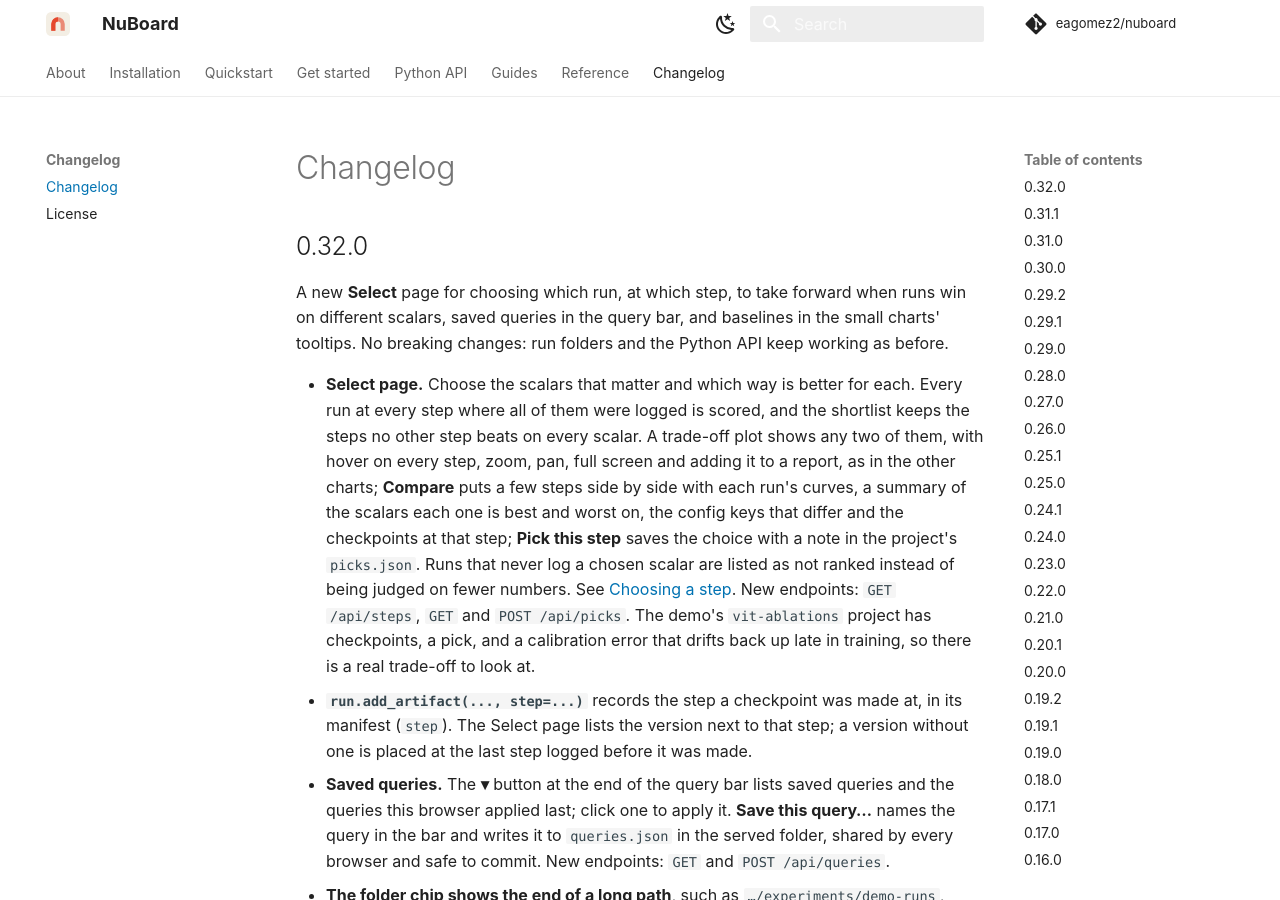
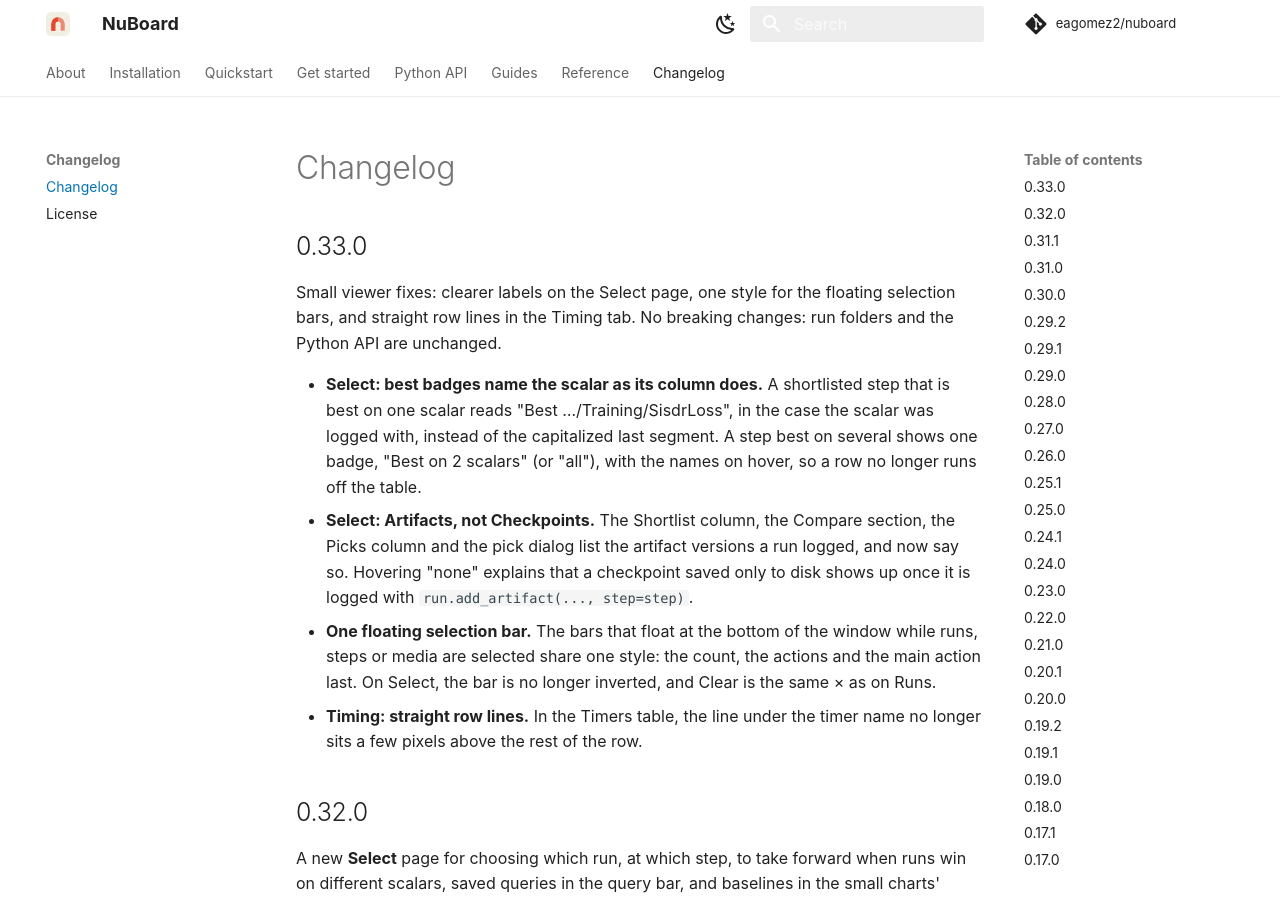
Before and after one commit to eagomez2/nuboard, an MkDocs documentation site: the page built from docs/changelog.md, in a window 1280 px wide and 900 px high. Built offline with MkDocs 1.6.1 and Material for MkDocs 9.7.7, drawn with Linux system fonts in a browser that asks for light colours; comment, search, counter and statistics services are not loaded.

Commit message:
Release 0.33.0: Select labels, one selection bar style, Timing row lines
- Select: best badges name the scalar as its column does, one per row.
- Select: what a step lists is called Artifacts, with a hint on "none".
- Runs, Select and Media share one floating selection bar style.
- Timing: row lines in the Timers table run straight across.

No breaking changes.

````diff
--- a/docs/changelog.md
+++ b/docs/changelog.md
@@ -1,4 +1,27 @@
 # Changelog
+
+## 0.33.0
+
+Small viewer fixes: clearer labels on the Select page, one style for the
+floating selection bars, and straight row lines in the Timing tab. No breaking
+changes: run folders and the Python API are unchanged.
+
+- **Select: best badges name the scalar as its column does.** A shortlisted
+  step that is best on one scalar reads "Best …/Training/SisdrLoss", in the
+  case the scalar was logged with, instead of the capitalized last segment. A
+  step best on several shows one badge, "Best on 2 scalars" (or "all"), with
+  the names on hover, so a row no longer runs off the table.
+- **Select: Artifacts, not Checkpoints.** The Shortlist column, the Compare
+  section, the Picks column and the pick dialog list the artifact versions
+  a run logged, and now say so. Hovering "none" explains that a checkpoint
+  saved only to disk shows up once it is logged with
+  `run.add_artifact(..., step=step)`.
+- **One floating selection bar.** The bars that float at the bottom of the
+  window while runs, steps or media are selected share one style: the count,
+  the actions and the main action last. On Select, the bar is no longer
+  inverted, and Clear is the same × as on Runs.
+- **Timing: straight row lines.** In the Timers table, the line under the
+  timer name no longer sits a few pixels above the rest of the row.
 
 ## 0.32.0
 
--- a/docs/guide/reports.md
+++ b/docs/guide/reports.md
@@ -181,7 +181,7 @@ run. The same `media:` lines also work in a run's [notes](viewer.md#run-details-
   embedded too; if it cannot be reached, the figure is left out with a note.
   Before exporting you pick the **Theme** (light, dark, or switchable: it
   follows the reader's system theme and has a button to flip it), edit the
-  **footer** (by default "Exported with NuBoard 0.32.0 from …", naming the
+  **footer** (by default "Exported with NuBoard 0.33.0 from …", naming the
   version that exported it; empty removes it), and choose whether the
   NuBoard **logo** is the browser tab icon. When the report has audio you also
   pick the **audio player**: **Waveform** (the default) embeds the viewer's
--- a/docs/installation.md
+++ b/docs/installation.md
@@ -108,9 +108,9 @@ for you when `src/nuboard/static/` is missing.
 
 ```console
 $ nuboard version
-NuBoard 0.32.0 Copyright © 2026 Esteban Gómez (MIT License)
+NuBoard 0.33.0 Copyright © 2026 Esteban Gómez (MIT License)
 $ python -c "import nuboard; print(nuboard.__version__)"
-0.32.0
+0.33.0
 ```
 
 Next, the [Quickstart](quickstart.md) runs the demo and logs a first run.
--- a/docs/reference/cli.md
+++ b/docs/reference/cli.md
@@ -209,6 +209,6 @@ nuboard version
 ```
 
 Print the installed version and copyright, e.g.
-`NuBoard 0.32.0 Copyright © 2026 Esteban Gómez (MIT License)`. From 2027 the
+`NuBoard 0.33.0 Copyright © 2026 Esteban Gómez (MIT License)`. From 2027 the
 years read as a range (`2026–2027`). A console whose encoding lacks `©` or `ó`
 (some Windows code pages) gets `(c)` and `Gomez` instead.
--- a/docs/reference/format.md
+++ b/docs/reference/format.md
@@ -360,7 +360,7 @@ each name to its file.
   "range": [0.0, 1.0],
   "regions": {"target": [[0.42, 1.87, "speech"]], "predicted": [[0.40, 1.95, "speech"]]},
   "notes": [{"id": "...", "start": 0.4, "end": 0.6, "text": "false alarm"}],
-  "exported_with": "nuboard 0.32.0"
+  "exported_with": "nuboard 0.33.0"
 }
 ```
 
--- a/pyproject.toml
+++ b/pyproject.toml
@@ -1,6 +1,6 @@
 [project]
 name = "nuboard"
-version = "0.32.0"
+version = "0.33.0"
 description = "A fast, local, folder-based experiment tracker and viewer for ML training."
 readme = "README.md"
 requires-python = ">=3.10"
````
Also changed, not shown: 2 other files.
